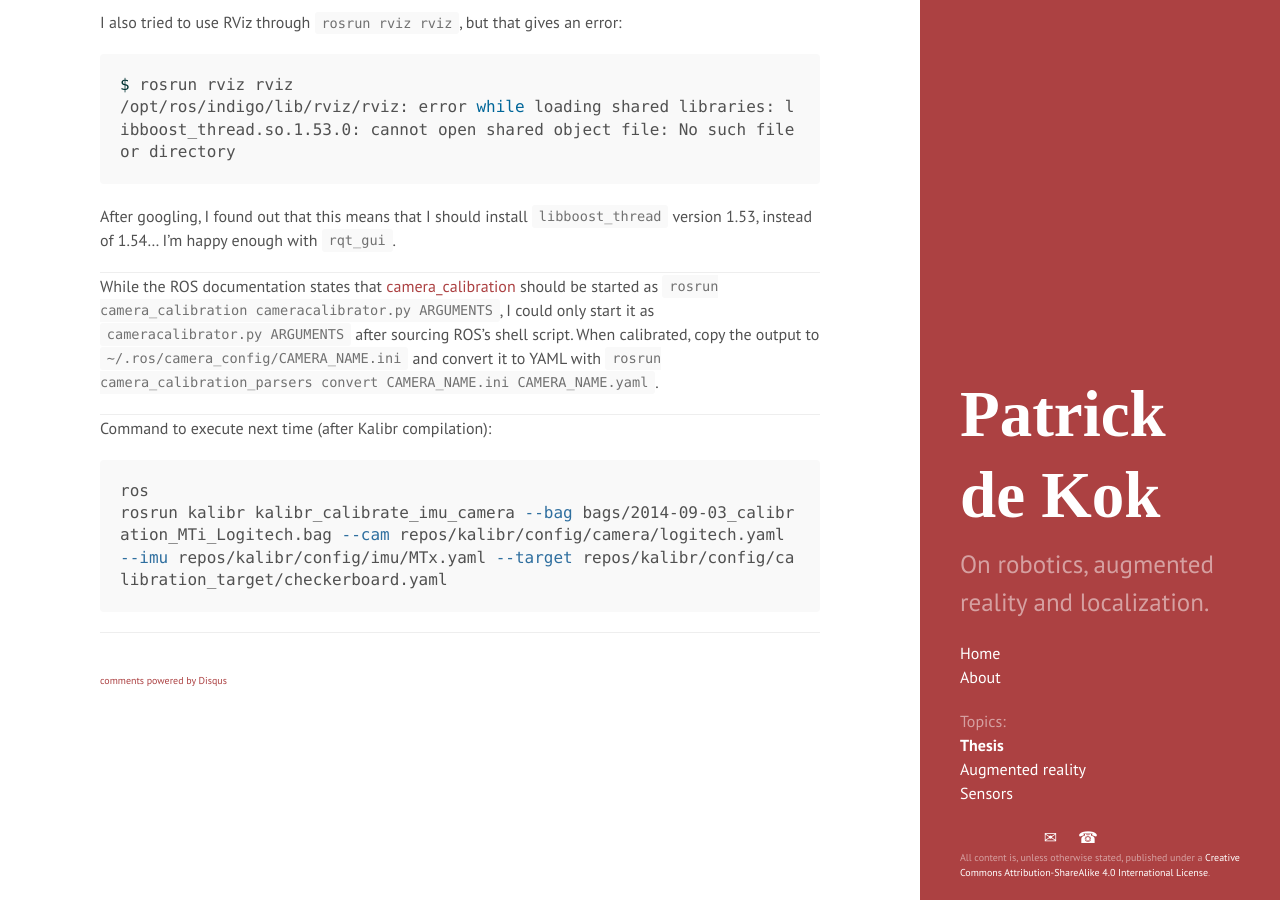
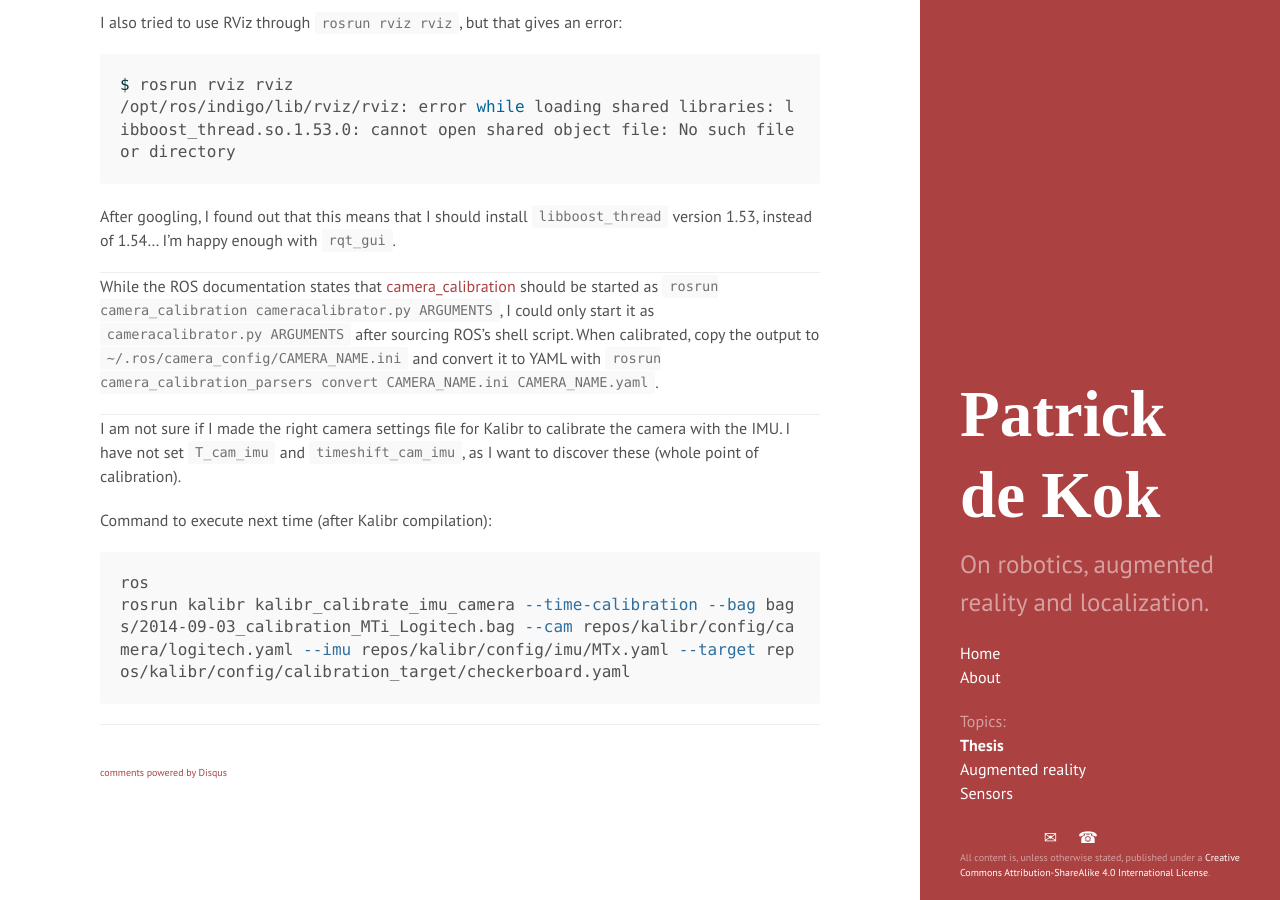
Before and after one commit to pkok/pkok.github.io, a Jekyll site: the page built from _posts/2014-09-03-.md, in a window 1280 px wide and 900 px high, scrolled down 692 px. Built offline with Jekyll 4.4.1, drawn with Linux system fonts in a browser that asks for light colours; some web fonts are replaced; Markdown is read by kramdown in place of the engine named in the settings; comment, search, counter and statistics services are not loaded.

Commit message:
Again, minor amend.

````diff
--- a/_posts/2014-09-03-.md
+++ b/_posts/2014-09-03-.md
@@ -33,9 +33,11 @@ While the ROS documentation states that [camera_calibration](http://wiki.ros.org
 
 ---
 
+I am not sure if I made the right camera settings file for Kalibr to calibrate the camera with the IMU.  I have not set `T_cam_imu` and `timeshift_cam_imu`, as I want to discover these (whole point of calibration).
+
 Command to execute next time (after Kalibr compilation):
 
 ```bash
 ros
-rosrun kalibr kalibr_calibrate_imu_camera --bag bags/2014-09-03_calibration_MTi_Logitech.bag --cam repos/kalibr/config/camera/logitech.yaml --imu repos/kalibr/config/imu/MTx.yaml --target repos/kalibr/config/calibration_target/checkerboard.yaml
+rosrun kalibr kalibr_calibrate_imu_camera --time-calibration --bag bags/2014-09-03_calibration_MTi_Logitech.bag --cam repos/kalibr/config/camera/logitech.yaml --imu repos/kalibr/config/imu/MTx.yaml --target repos/kalibr/config/calibration_target/checkerboard.yaml
 ```
````
